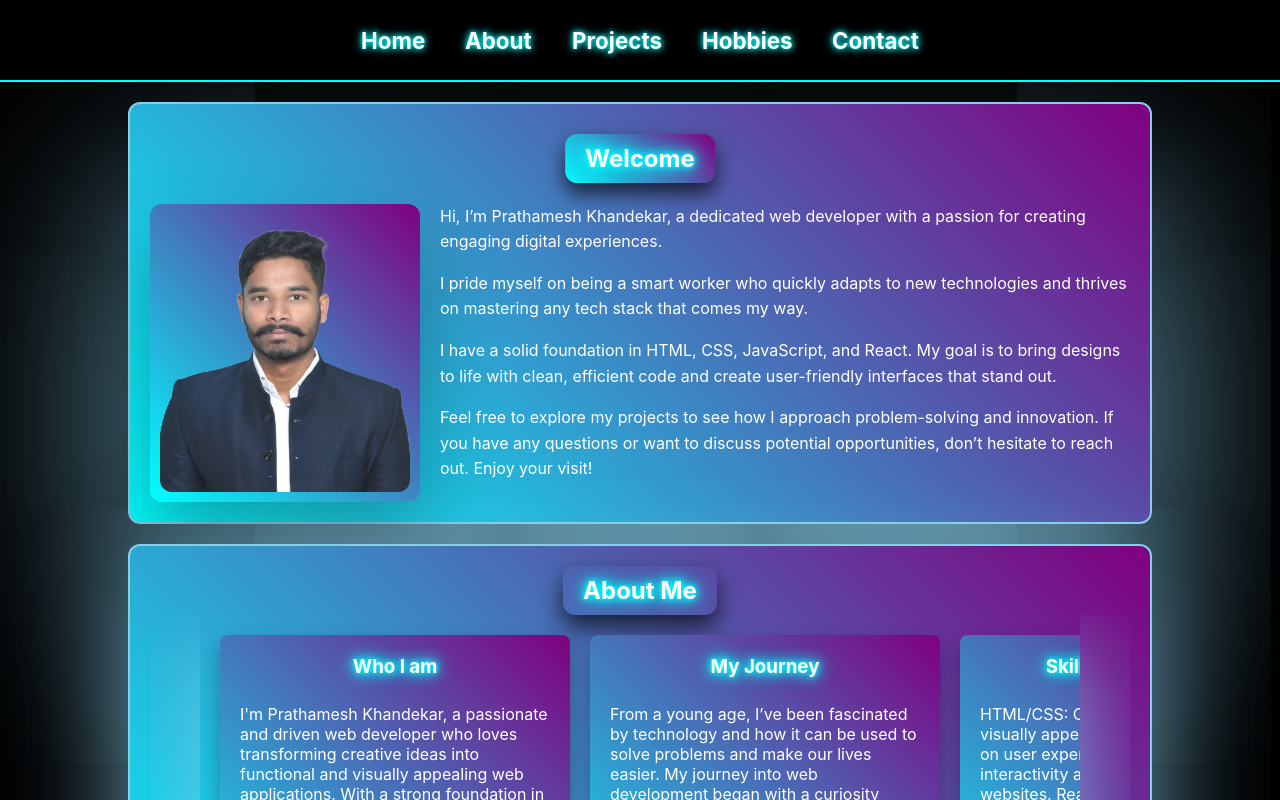
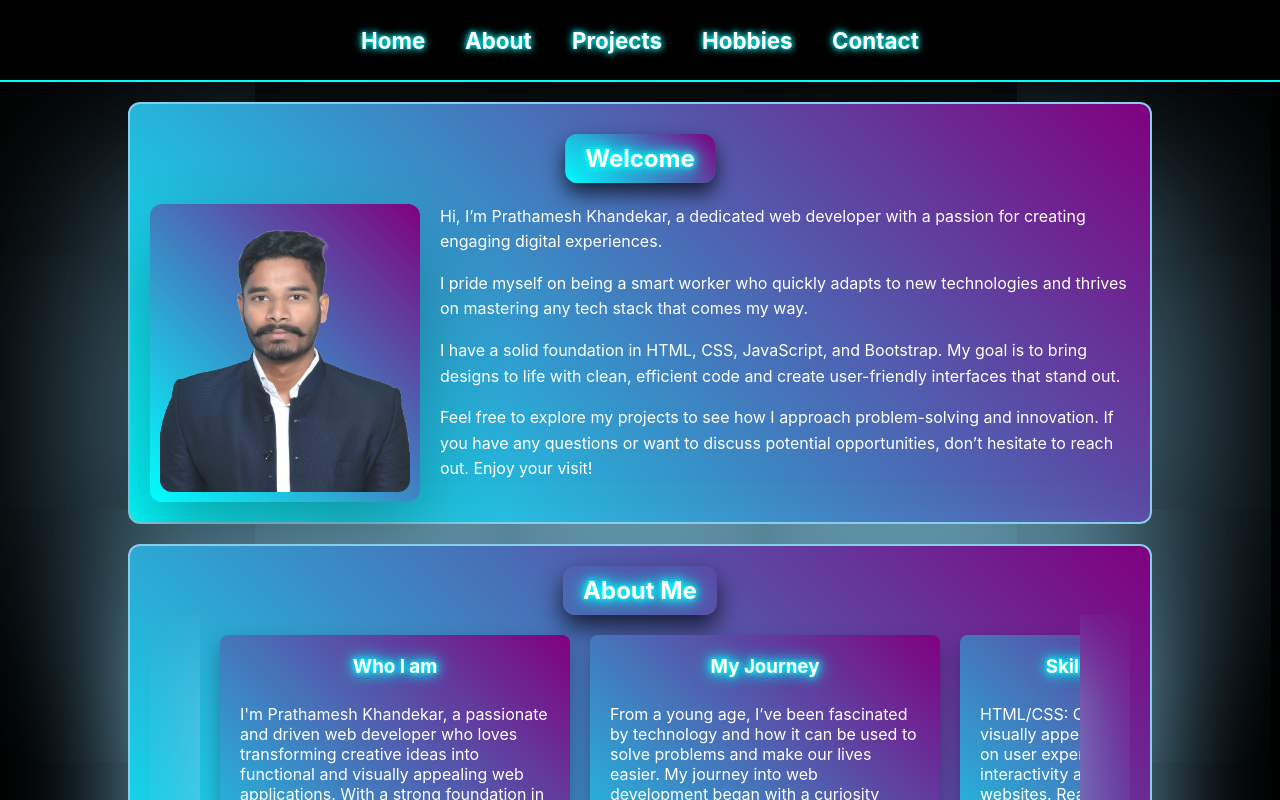
Before and after one commit to flowenol03/Portfolio, a React (Create React App) app: page / in a window 1280 px wide. Shown: the top 800 px of the page. Built offline with nearby package versions, Linux system fonts and the light colour scheme.

Commit message:
initial commit

```diff
--- a/src/components/Contact.js
+++ b/src/components/Contact.js
@@ -30,7 +30,7 @@ function Contact() {
           </a>
         </li>
         <li>
-          <a href="https://drive.google.com/file/d/13qxb7EA2AogbJfC9sEY2A3oJCpfrxzTT/view?usp=sharing" download="PrathameshKhandekar.pdf">
+          <a href="https://drive.google.com/file/d/1j4BDbN4YhK92Qdh_bINWIMuUH8ofwlLS/view?usp=sharing" download="PrathameshKhandekar.pdf">
             <i className="fas fa-download"></i> Download CV
           </a>
         </li>
--- a/src/components/Hero.js
+++ b/src/components/Hero.js
@@ -13,7 +13,7 @@ function Hero() {
         <div className="Hero-text">
           <p>Hi, I’m Prathamesh Khandekar, a dedicated web developer with a passion for creating engaging digital experiences.</p>
           <p>I pride myself on being a smart worker who quickly adapts to new technologies and thrives on mastering any tech stack that comes my way.</p>
-          <p>I have a solid foundation in HTML, CSS, JavaScript, and React. My goal is to bring designs to life with clean, efficient code and create user-friendly interfaces that stand out.</p>
+          <p>I have a solid foundation in HTML, CSS, JavaScript, and Bootstrap. My goal is to bring designs to life with clean, efficient code and create user-friendly interfaces that stand out.</p>
           <p>Feel free to explore my projects to see how I approach problem-solving and innovation. If you have any questions or want to discuss potential opportunities, don’t hesitate to reach out. Enjoy your visit!</p>
         </div>
       </div>
```
